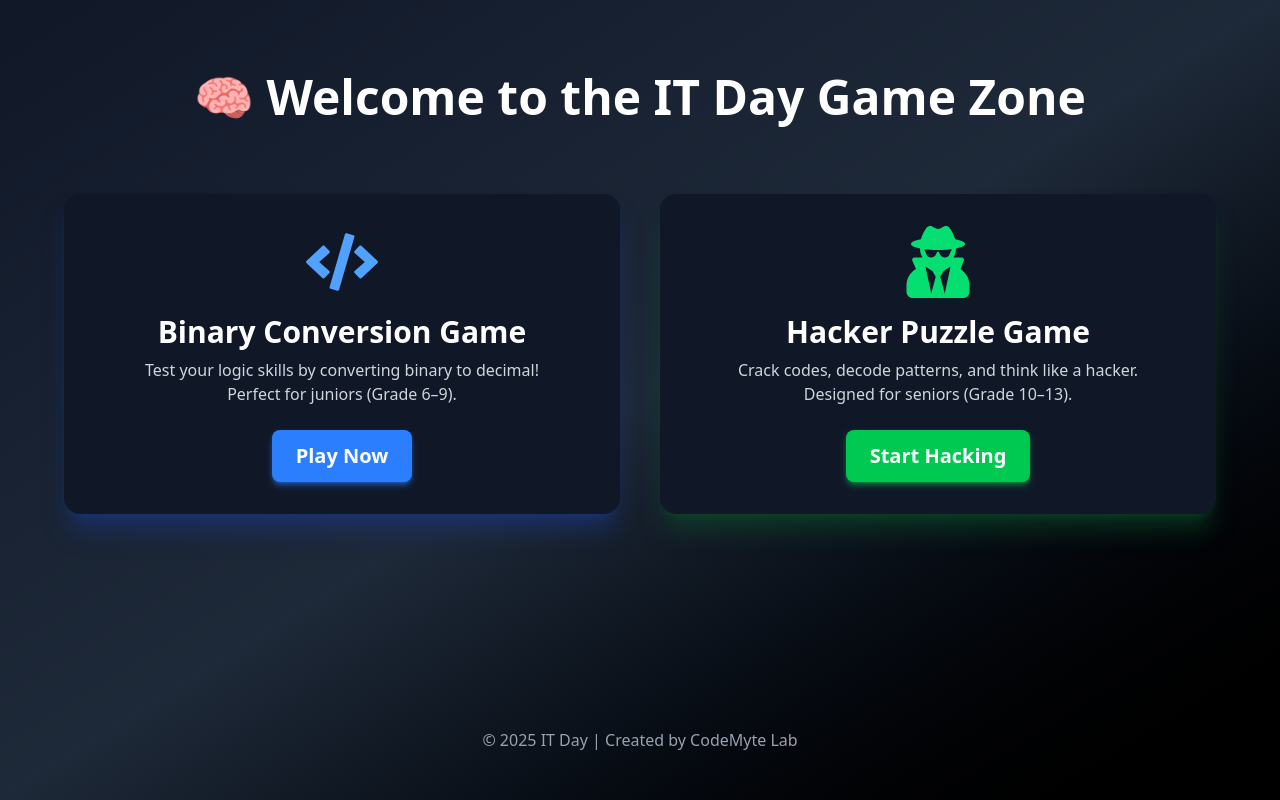
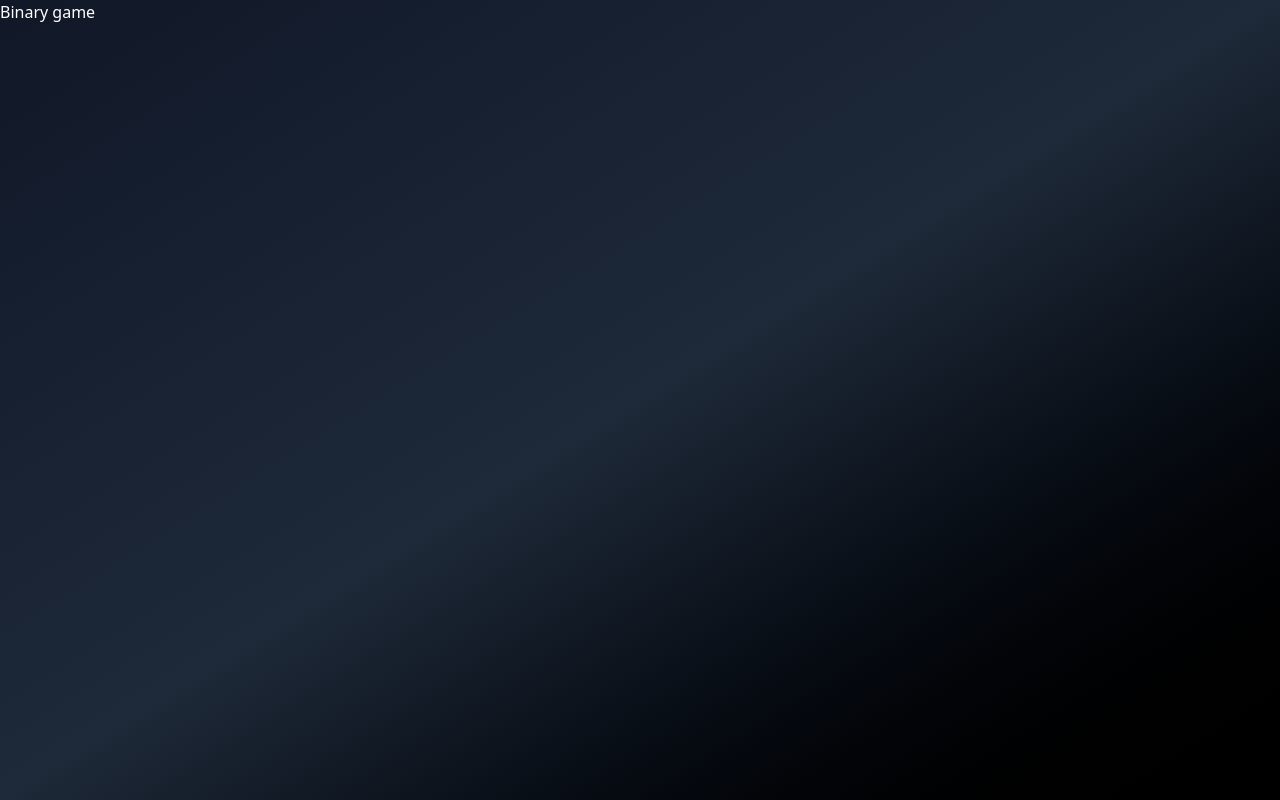
Before and after one commit to arshedgithub/school-ICT-game, a React (Vite) app: page /binary in a window 1280 px wide. Built offline with nearby package versions, Linux system fonts and the light colour scheme.

Commit message:
adding page routing

```diff
--- a/package.json
+++ b/package.json
@@ -12,7 +12,8 @@
   "dependencies": {
     "react": "^19.1.1",
     "react-dom": "^19.1.1",
-    "react-icons": "^5.5.0"
+    "react-icons": "^5.5.0",
+    "react-router-dom": "^7.9.5"
   },
   "devDependencies": {
     "@eslint/js": "^9.36.0",
--- a/src/App.tsx
+++ b/src/App.tsx
@@ -1,9 +1,16 @@
+import { BrowserRouter, Route, Routes } from "react-router-dom";
 import Home from "./pages/home";
+import HackerGame from "./pages/hacker-game";
+import BinaryGame from "./pages/binary-game";
 
 export default function App() {
   return (
-    <div>
-      <Home />
-    </div>
+    <BrowserRouter>
+      <Routes>
+        <Route path="/" element={<Home />} />
+        <Route path="/hacker-puzzle" element={<HackerGame />} />
+        <Route path="/binary" element={<BinaryGame />} />
+      </Routes>
+    </BrowserRouter>
   );
 }
--- /dev/null
+++ b/src/pages/binary-game.tsx
@@ -0,0 +1,7 @@
+export default function BinaryGame() {
+  return (
+    <div className="min-h-screen w-full bg-gradient-to-br from-gray-900 via-gray-800 to-black text-white font-sans flex flex-col">
+      <div className="red-500">Binary game</div>
+    </div>
+  );
+}
--- /dev/null
+++ b/src/pages/hacker-game.tsx
@@ -0,0 +1,7 @@
+export default function HackerGame() {
+  return (
+    <div className="min-h-screen w-full bg-gradient-to-br from-gray-900 via-gray-800 to-black text-white font-sans flex flex-col">
+      <div className="red-500">hacker game</div>
+    </div>
+  );
+}
--- a/src/pages/home.tsx
+++ b/src/pages/home.tsx
@@ -45,7 +45,7 @@ export default function App() {
               </p>
             </div>
             <a
-              href="/hacker"
+              href="/hacker-puzzle"
               className="bg-green-500 hover:bg-green-600 text-white font-semibold text-lg md:text-xl py-3 px-6 rounded-lg shadow-md shadow-green-500/50 transition duration-300 inline-block mx-auto"
             >
               Start Hacking
```
Also changed, not shown: 1 other file (tests, documents, lock files or other folders).
